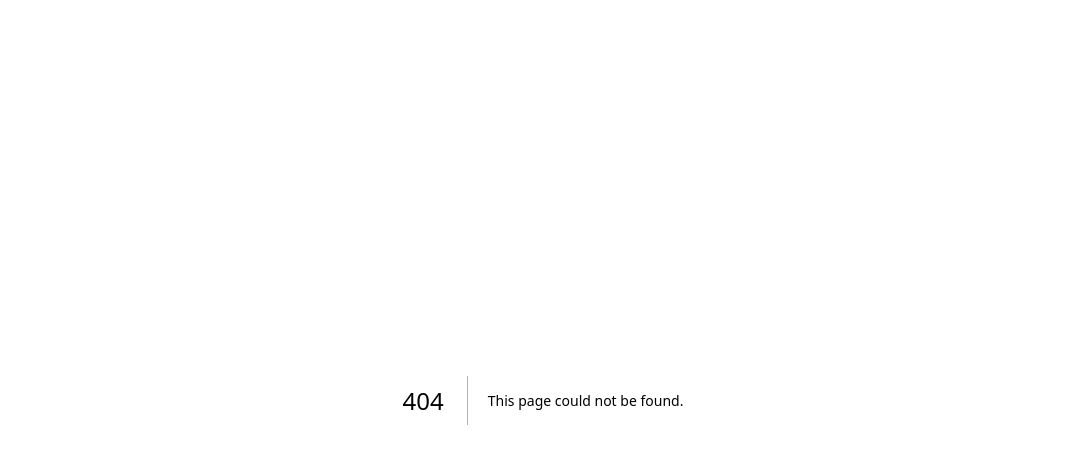
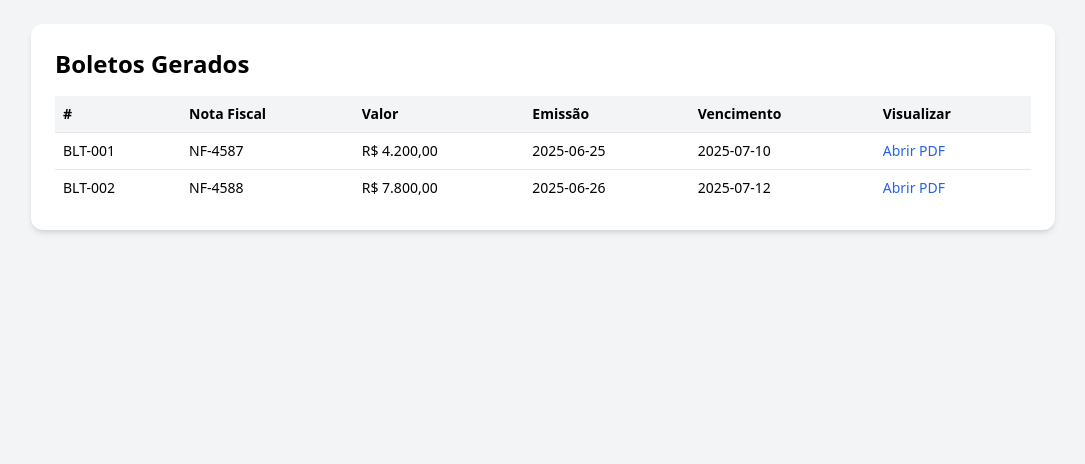
Before and after one commit to Diamank/diamank, a Next.js app: page /boletos in a window 1280 px wide. Before the commit this address had no page. Shown: the top 464 px of the page, without its empty margins (97-1182 px from the left). Built offline with nearby package versions, Linux system fonts and the light colour scheme.

Commit message:
Create boletos.tsx

```diff
--- /dev/null
+++ b/pages/boletos.tsx
@@ -0,0 +1,60 @@
+// pages/painel/boletos.tsx
+import Link from 'next/link'
+
+export default function Boletos() {
+  const boletos = [
+    {
+      id: 'BLT-001',
+      nota: 'NF-4587',
+      valor: 4200,
+      emissao: '2025-06-25',
+      vencimento: '2025-07-10',
+      url: '/boleto-exemplo.pdf'
+    },
+    {
+      id: 'BLT-002',
+      nota: 'NF-4588',
+      valor: 7800,
+      emissao: '2025-06-26',
+      vencimento: '2025-07-12',
+      url: '/boleto-exemplo.pdf'
+    }
+  ]
+
+  return (
+    <div className="min-h-screen bg-gray-100 p-6">
+      <div className="max-w-5xl mx-auto bg-white rounded-xl shadow-md p-6">
+        <h1 className="text-2xl font-bold mb-4">Boletos Gerados</h1>
+
+        <table className="w-full text-sm">
+          <thead>
+            <tr className="bg-gray-100 text-left">
+              <th className="p-2">#</th>
+              <th className="p-2">Nota Fiscal</th>
+              <th className="p-2">Valor</th>
+              <th className="p-2">Emissão</th>
+              <th className="p-2">Vencimento</th>
+              <th className="p-2">Visualizar</th>
+            </tr>
+          </thead>
+          <tbody>
+            {boletos.map((boleto) => (
+              <tr key={boleto.id} className="border-t">
+                <td className="p-2">{boleto.id}</td>
+                <td className="p-2">{boleto.nota}</td>
+                <td className="p-2">R$ {boleto.valor.toLocaleString('pt-BR', { minimumFractionDigits: 2 })}</td>
+                <td className="p-2">{boleto.emissao}</td>
+                <td className="p-2">{boleto.vencimento}</td>
+                <td className="p-2">
+                  <Link href={boleto.url} target="_blank" className="text-blue-600 hover:underline">
+                    Abrir PDF
+                  </Link>
+                </td>
+              </tr>
+            ))}
+          </tbody>
+        </table>
+      </div>
+    </div>
+  )
+}
```
